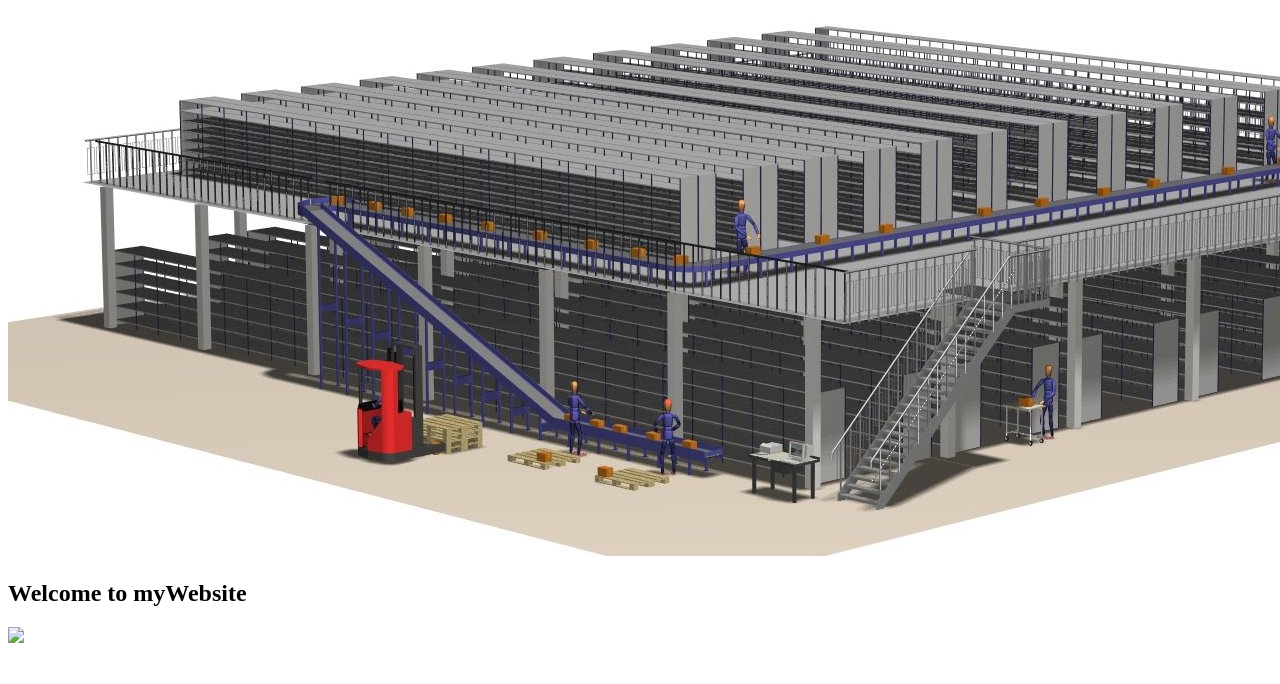
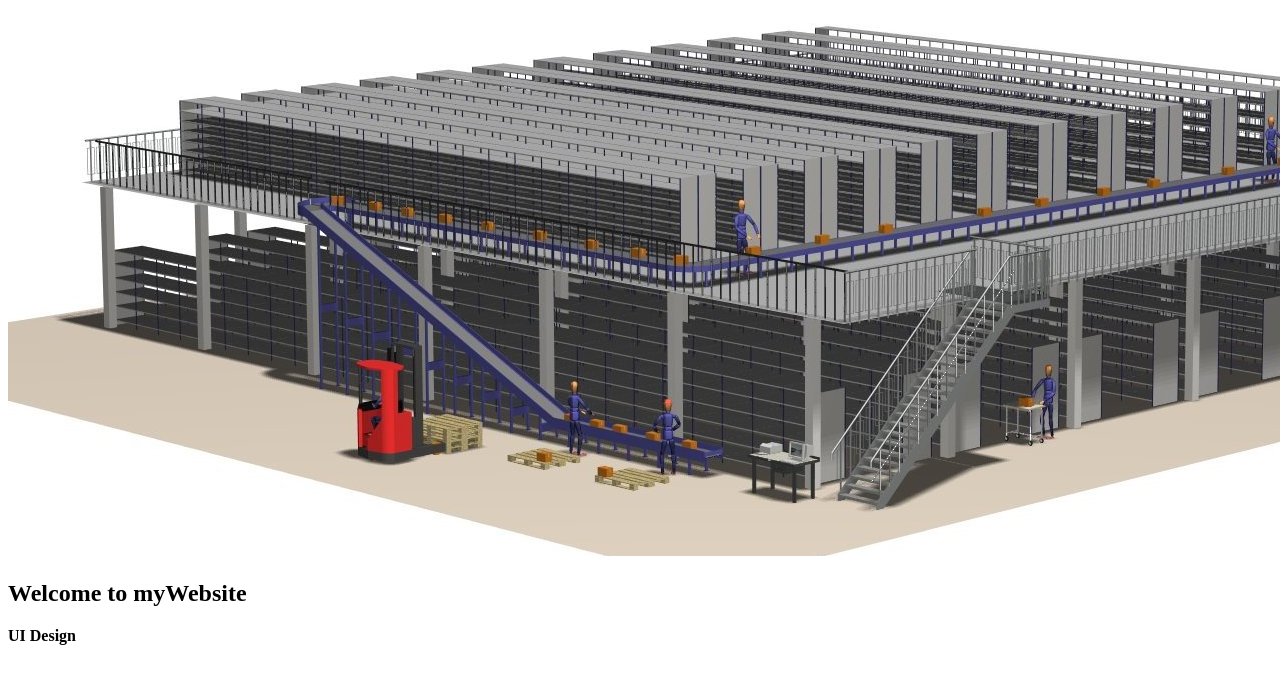
Before and after one commit to Bdacho/testGit, a plain HTML site: page index.html in a window 1280 px wide. Shown: the top 684 px of the page. Drawn offline with Linux system fonts and the light colour scheme.

Commit message:
Remove PDF file

```diff
--- a/index.html
+++ b/index.html
@@ -6,5 +6,6 @@
 <body>
 <img src="2.jpg"/>
 <h2>Welcome to myWebsite</h2>
-<img src="1.pdf"/>
+
+<b>UI Design</b>
 </body>
```
